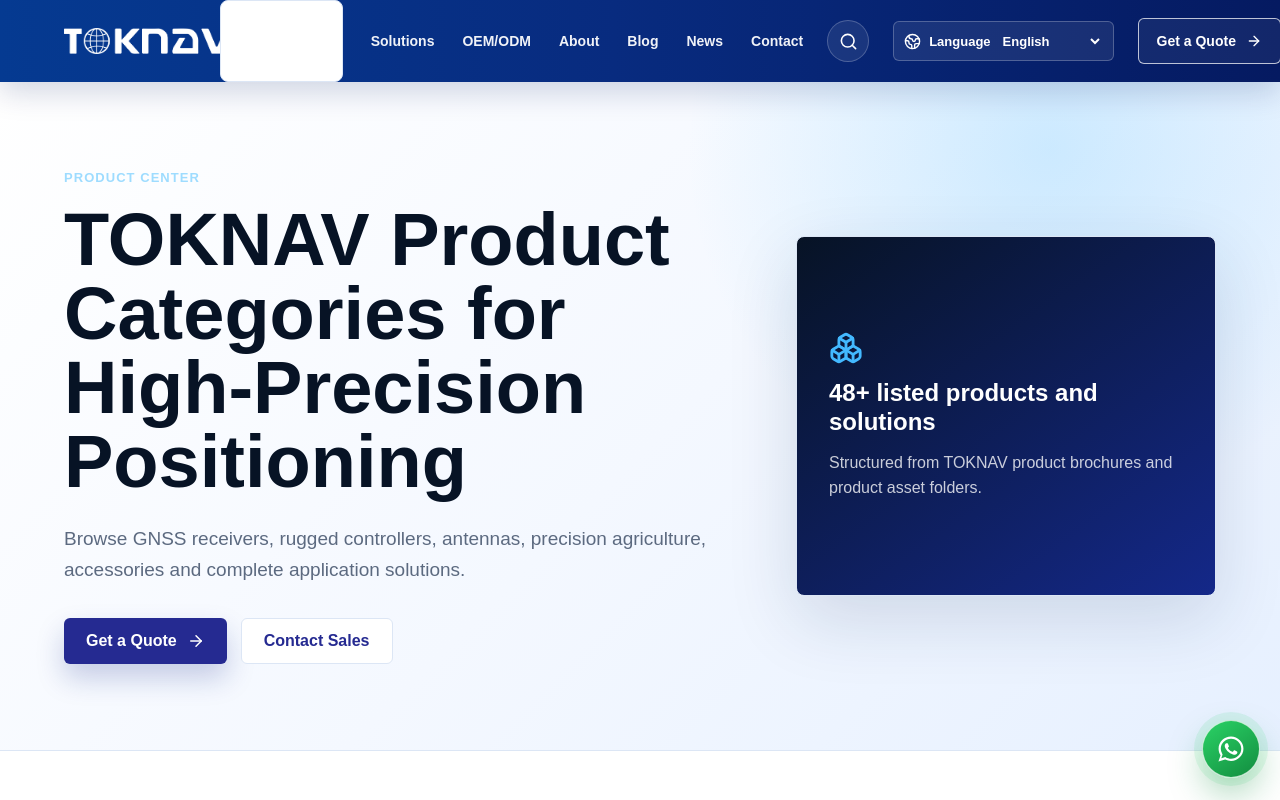
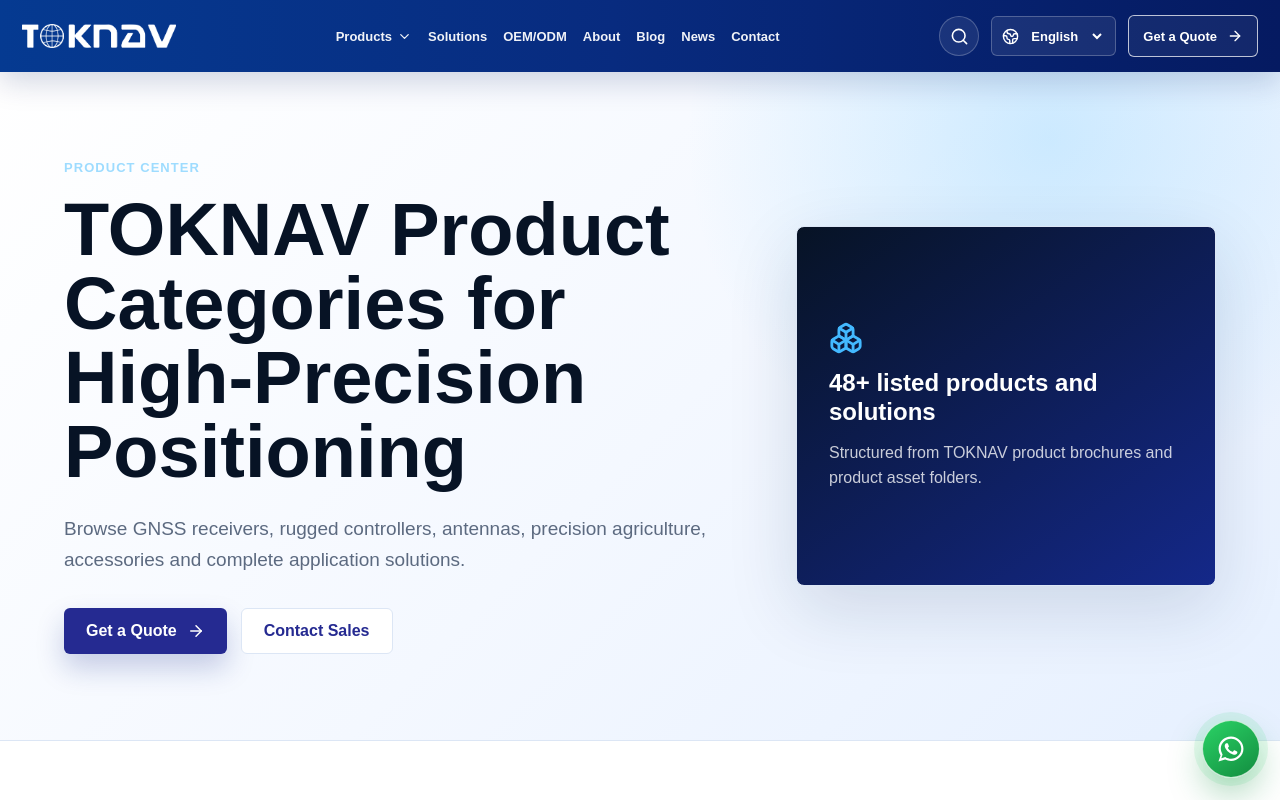
Before and after one commit to emmalin101/geocodegnss, a Next.js app: page /products in a window 1280 px wide. Shown: the top 800 px of the page. Built offline with nearby package versions, Linux system fonts and the light colour scheme.

Commit message:
Fix homepage header navigation layout

```diff
--- a/app/globals.css
+++ b/app/globals.css
@@ -3348,19 +3348,60 @@
 /* Final homepage and footer alignment based on the approved TOKNAV reference. */
 .site-header {
   min-height: 72px;
+  width: 100%;
+  box-sizing: border-box;
+  justify-content: flex-start;
+  gap: clamp(12px, 1.45vw, 28px);
+  padding-inline: clamp(20px, 4vw, 72px);
+  overflow: visible;
   background: linear-gradient(90deg, #053a91 0%, #082b7f 48%, #051a61 100%);
   border-bottom: 0;
   box-shadow: 0 10px 30px rgba(5, 26, 97, .18);
 }
+.site-header .brand {
+  flex: 0 1 188px;
+  min-width: 136px;
+  overflow: hidden;
+}
+.site-header details.mega-nav-item {
+  display: inline-flex;
+  flex: 0 0 auto;
+  align-items: center;
+  width: auto;
+  min-width: 0;
+  min-height: 0;
+  border: 0;
+  border-radius: 0;
+  padding: 0;
+  background: transparent;
+  box-shadow: none;
+}
+.site-header .mega-nav-trigger {
+  min-height: 42px;
+  padding: 0;
+  white-space: nowrap;
+  color: rgba(255,255,255,.94);
+}
 .brand img {
-  width: 168px;
+  width: clamp(142px, 12vw, 168px);
   max-height: 42px;
+  max-width: 100%;
+}
+.main-nav {
+  flex: 1 1 auto;
+  min-width: 0;
+  justify-content: center;
+  gap: clamp(14px, 1.65vw, 30px);
 }
 .main-nav,
 .main-nav a,
 .mega-nav-trigger {
   color: rgba(255,255,255,.94);
 }
+.main-nav a,
+.mega-nav-trigger {
+  white-space: nowrap;
+}
 .main-nav a:hover,
 .mega-nav-trigger:hover {
   color: #ffffff;
@@ -3382,6 +3423,8 @@
   color: white;
   background: rgba(255,255,255,.06);
   box-shadow: none;
+  min-width: max-content;
+  padding-inline: clamp(14px, 1.2vw, 20px);
 }
 .header-cta:hover,
 .site-search-button:hover {
@@ -3390,7 +3433,12 @@
 }
 .site-search {
   display: inline-flex;
-  align-items: center;
+  flex: 0 0 auto;
+  align-items: center;
+}
+.language-switcher,
+.header-cta {
+  flex: 0 0 auto;
 }
 .site-search-button {
   display: inline-grid;
@@ -3453,6 +3501,36 @@
   color: var(--ink);
   background: #eef4ff;
   cursor: pointer;
+}
+
+@media (max-width: 1320px) {
+  .site-header {
+    gap: 12px;
+    padding-inline: 22px;
+  }
+  .site-header .brand {
+    flex-basis: 154px;
+    min-width: 126px;
+  }
+  .main-nav {
+    gap: 16px;
+    font-size: 13px;
+  }
+  .language-switcher-label {
+    display: none;
+  }
+  .language-switcher-select {
+    min-width: 78px;
+  }
+  .site-search-button {
+    width: 40px;
+    height: 40px;
+  }
+  .header-cta {
+    min-height: 42px;
+    padding-inline: 14px;
+    font-size: 13px;
+  }
 }
 .site-search-results {
   display: grid;
```
